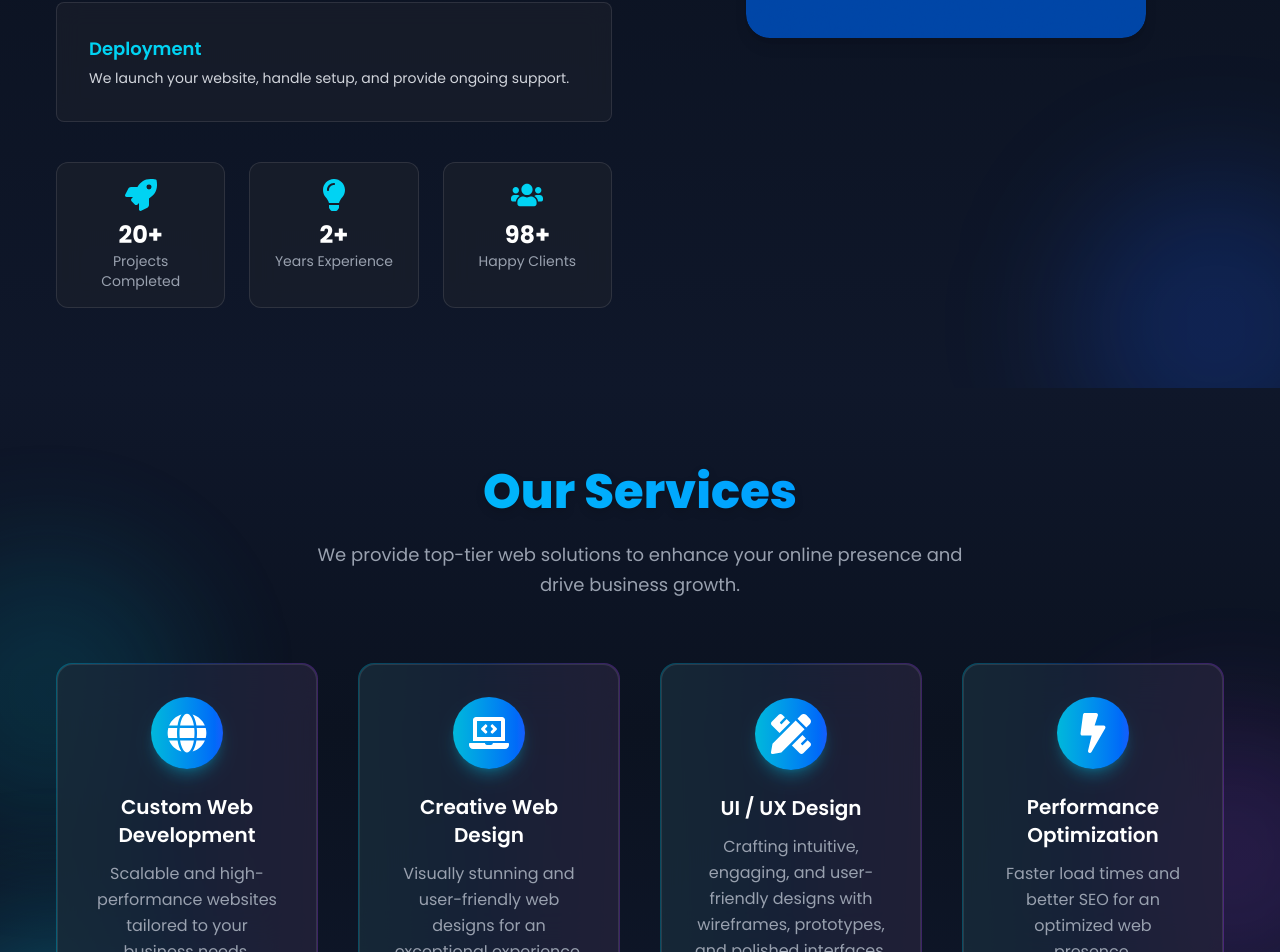
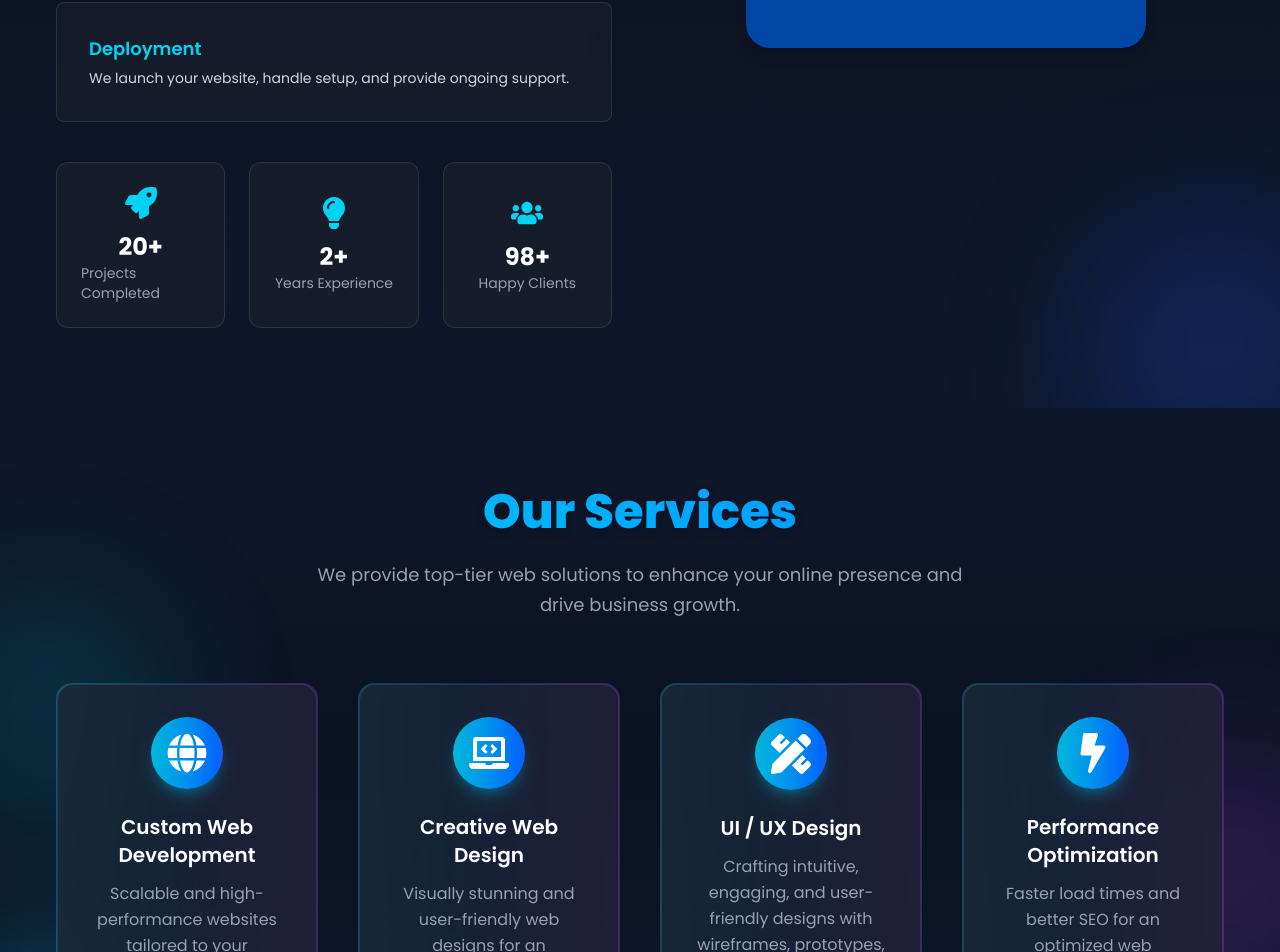
Before and after one commit to wrixcode/fozecodeoriginal, a Next.js app: page / in a window 1280 px wide. Shown: the part 1625-2577 px from the top of the page. Built offline with nearby package versions, Linux system fonts and the light colour scheme.

Commit message:
new about

```diff
--- a/app/components/About.tsx
+++ b/app/components/About.tsx
@@ -66,12 +66,13 @@ export default function About() {
   whileInView={{ opacity: 1, y: 0 }}
   transition={{ duration: 0.6, delay: i * 0.2 }}
   viewport={{ once: true }}
-                  className="p-4 rounded-xl bg-[#1a1f2b]/80 backdrop-blur-md border border-white/10 text-center hover:scale-105 transition-transform"
+  className="flex flex-col items-center justify-center p-6 rounded-xl bg-[#1a1f2b]/80 backdrop-blur-md border border-white/10 hover:scale-105 transition-transform text-white"
 >
-                  <Icon className="w-8 h-8 mx-auto mb-2 text-cyan-400" />
-                  <div className="text-2xl font-bold text-center text-white">{value}</div>
-                  <div className="text-sm text-center text-gray-400">{label}</div>
+  <Icon className="w-8 h-8 mb-3 text-cyan-400" />
+  <div className="text-2xl font-bold">{value}</div>
+  <div className="text-sm text-gray-400">{label}</div>
 </motion.div>
+
               ))}
             </div>
           </motion.div>
```
Lines whose indentation alone changed are shown as unchanged.
